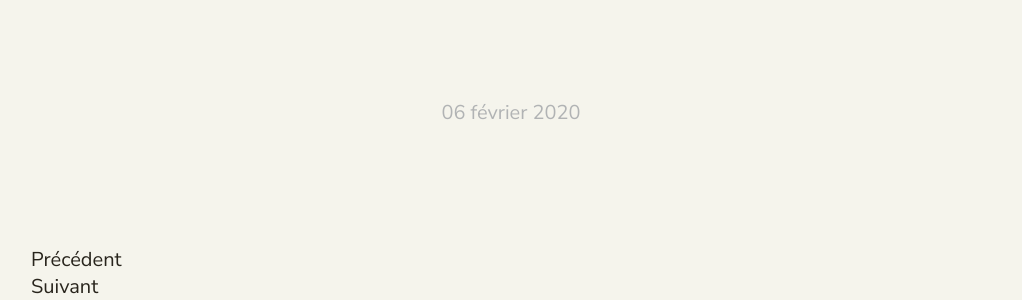
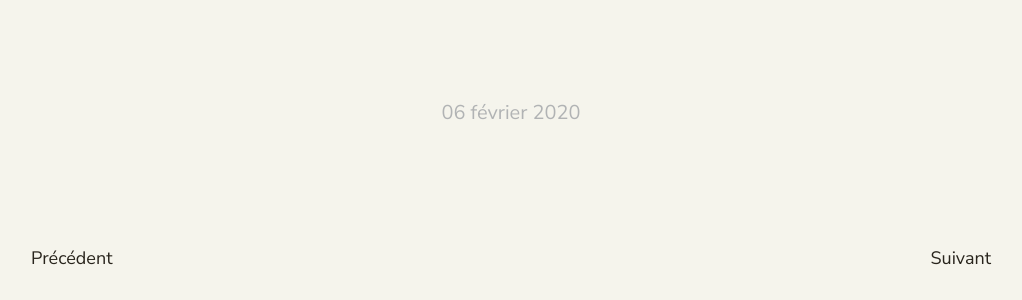
Before and after one commit to AdrienLapasset/woke, a React (Create React App) app: page /blog/1 in a window 1280 px wide. Shown: the part 751-1051 px from the top of the page, without its empty margins (129-1151 px from the left). After the commit the page ends 1021 px from the top, so only its background shows below. Built offline with nearby package versions, Linux system fonts and the light colour scheme; no server answers.

Commit message:
styled article navbar

```diff
--- a/src/components/Blog/ArticleNav.js
+++ b/src/components/Blog/ArticleNav.js
@@ -1,5 +1,6 @@
 import React from 'react'
 import { Link } from "react-router-dom"
+import styled from 'styled-components'
 
 const ArticleNav = ({ postSlugs, currentSlug }) => {
   const currentSlugId = postSlugs.indexOf(currentSlug)
@@ -20,11 +21,20 @@
   }
 
   return (
-    <>
+    <StyledContainer>
       <Link to={`/blog/${previousSlug}`}>Précédent</Link>
       <Link to={`/blog/${nextSlug}`}>Suivant</Link>
-    </>
+    </StyledContainer>
   )
 }
 
+const StyledContainer = styled.div`
+  display: flex;
+  justify-content: space-between;
+  margin-top: 60px;
+  & > a {
+    font-size: 18px;
+  }
+`
+
 export default ArticleNav
```
